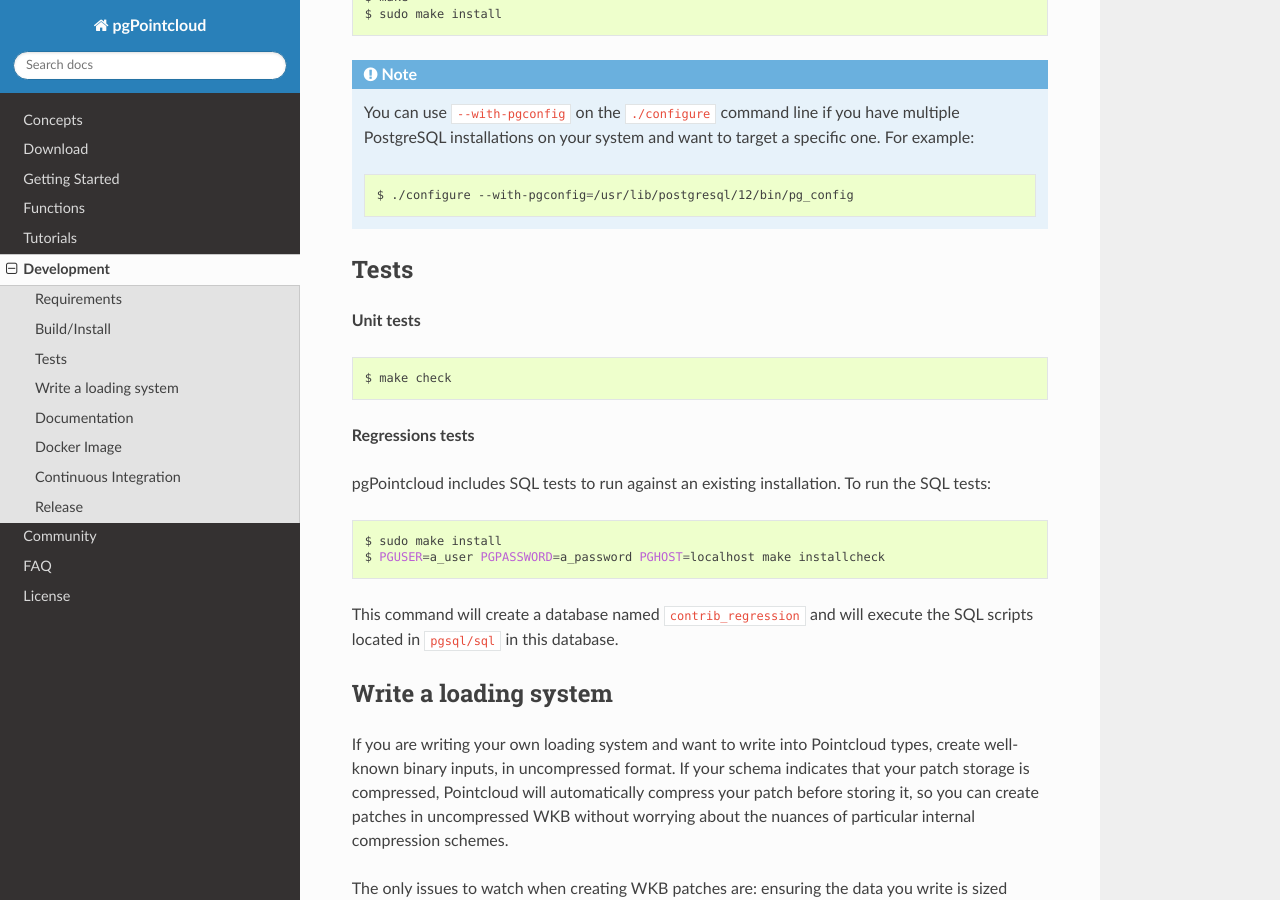
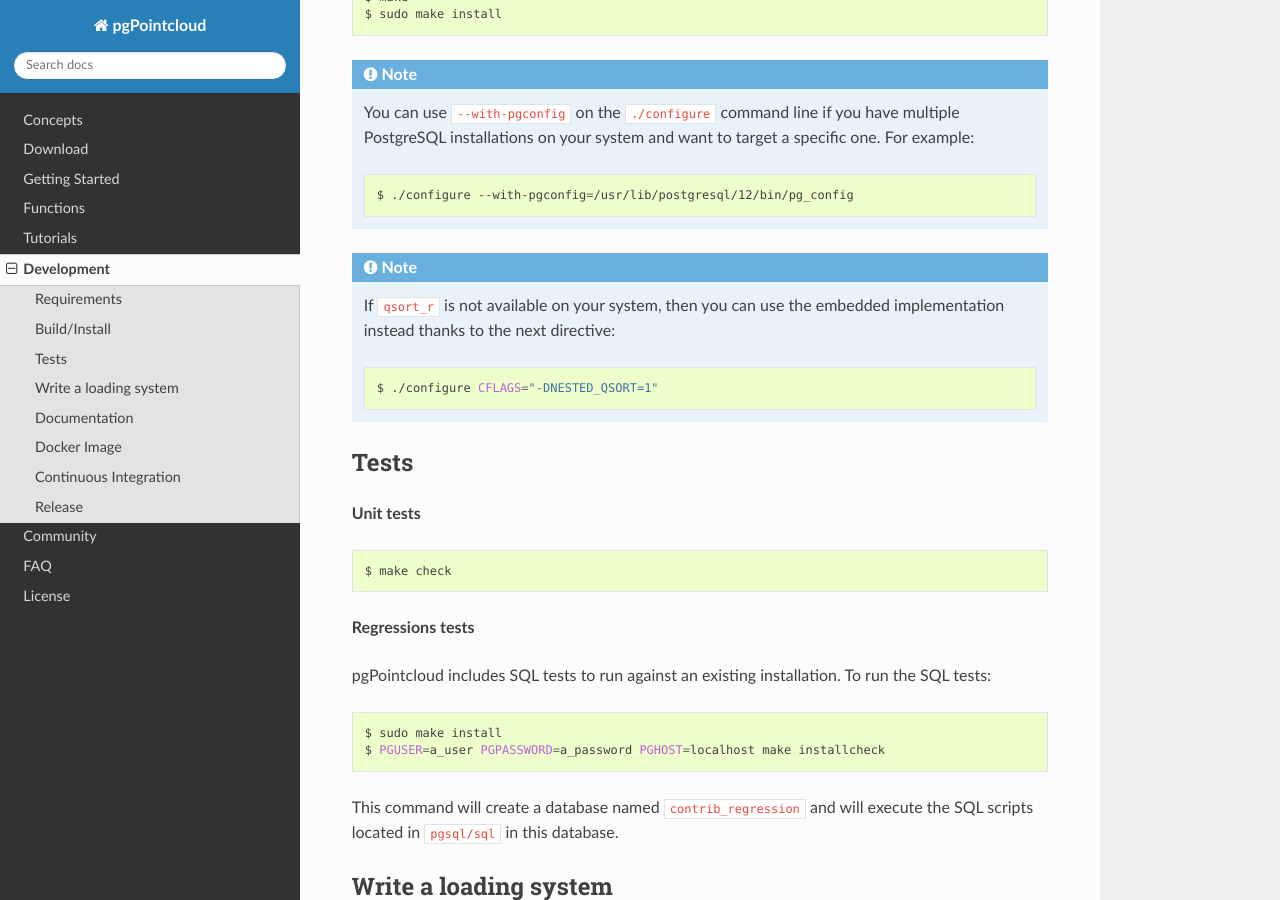
Before and after one commit to pgpointcloud/pointcloud, a Sphinx documentation site: the page built from doc/development.rst, in a window 1280 px wide and 900 px high, scrolled down 646 px. Built offline with Sphinx 7.4.7 and the Read the Docs theme 2.0.0, drawn with Linux system fonts in a browser that asks for light colours.

Commit message:
Add documentation for NESTED_QSORT

```diff
--- a/doc/development.rst
+++ b/doc/development.rst
@@ -36,13 +36,23 @@
 
 .. note::
 
-      You can use ``--with-pgconfig`` on the ``./configure`` command line if
-      you have multiple PostgreSQL installations on your system and want to target a
-      specific one. For example:
+  You can use ``--with-pgconfig`` on the ``./configure`` command line if
+  you have multiple PostgreSQL installations on your system and want to target a
+  specific one. For example:
 
-      .. code-block:: bash
+  .. code-block:: bash
 
-        $ ./configure --with-pgconfig=/usr/lib/postgresql/12/bin/pg_config
+    $ ./configure --with-pgconfig=/usr/lib/postgresql/12/bin/pg_config
+
+
+.. note::
+
+  If ``qsort_r`` is not available on your system, then you can use the embedded
+  implementation instead thanks to the next directive:
+
+  .. code-block:: bash
+
+    $ ./configure CFLAGS="-DNESTED_QSORT=1"
 
 ------------------------------------------------------------------------------
 Tests
```
